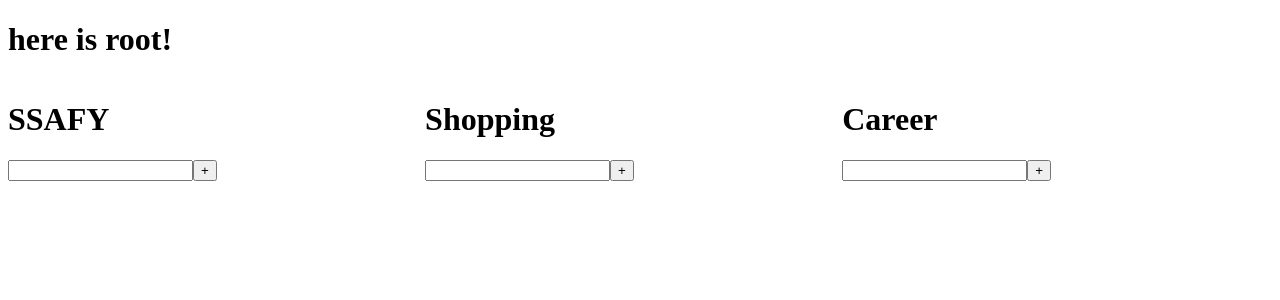
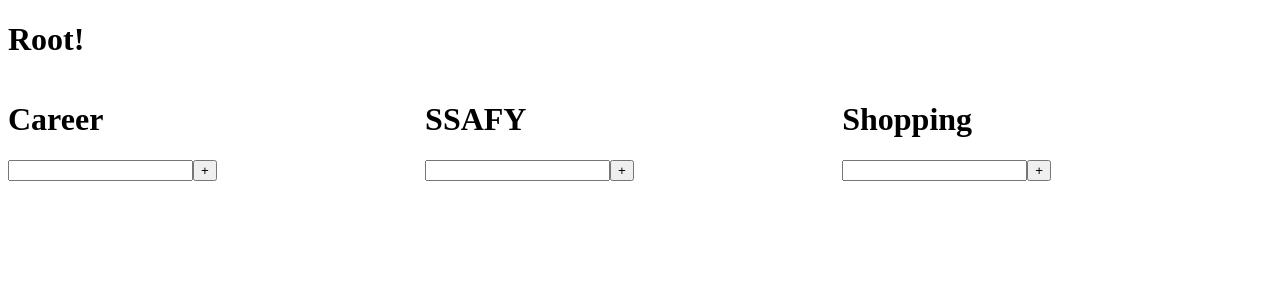
Before and after one commit to myeonghan-nim/vue-study-webpack, a Vue app: page / in a window 1280 px wide. Shown: the top 300 px of the page. Built offline with nearby package versions, Linux system fonts and the light colour scheme.

Commit message:
Change: code

```diff
--- a/src/App.vue
+++ b/src/App.vue
@@ -1,12 +1,12 @@
 <template>
   <div>
 
-    <h1>here is root!</h1>
+    <h1>Root!</h1>
 
     <!-- 3. use loaded component -->
+    <todo-list category="Career"></todo-list>
     <todo-list category="SSAFY"></todo-list>
     <TodoList category="Shopping"/>
-    <todo-list category="Career"></todo-list>
 
   </div>
 </template>
--- a/src/components/TodoList.vue
+++ b/src/components/TodoList.vue
@@ -42,7 +42,7 @@
         return todo.id !== todoID
       })
     }
-  },
+  }
 }
 </script>
 
```
